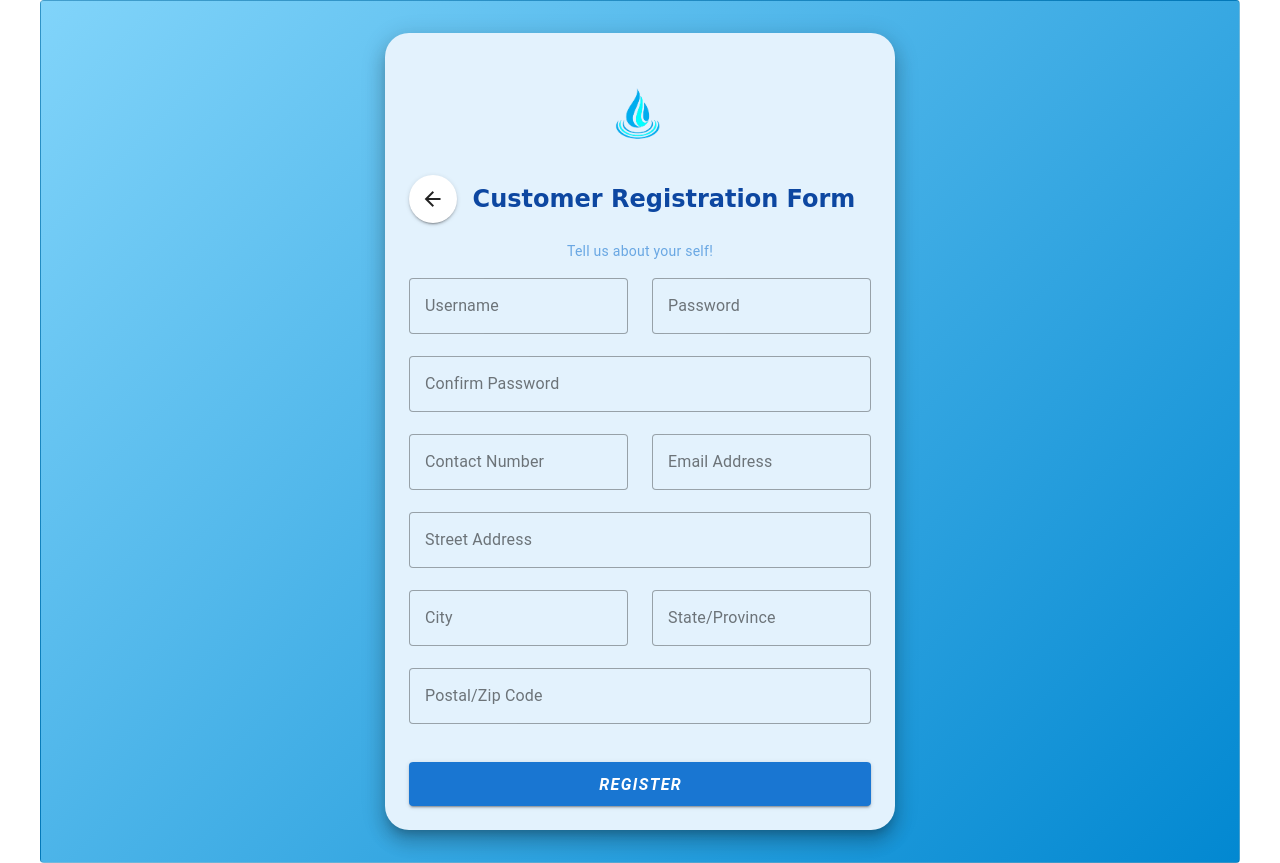
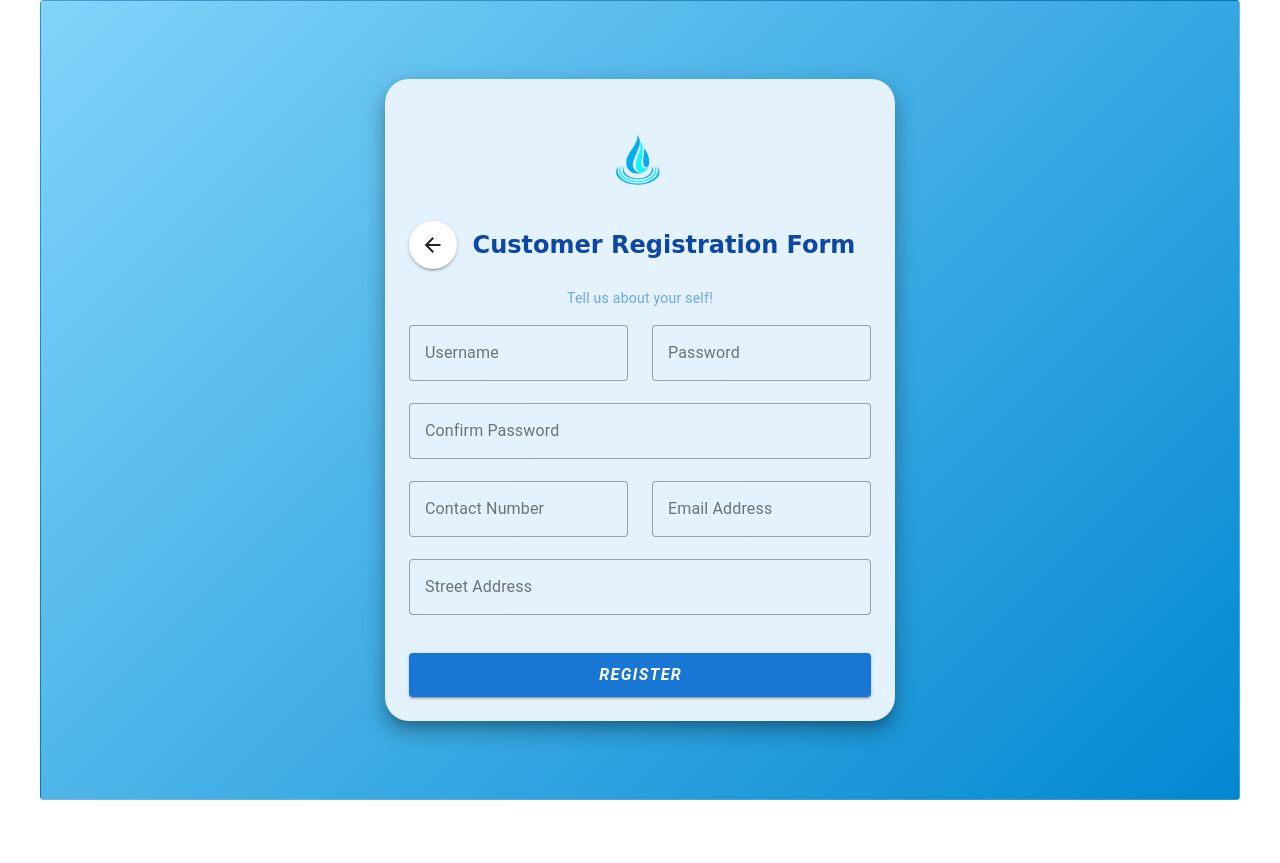
Before and after one commit to jason-himongala/Hydroswift_System, a Vue app: page /Customer in a window 1280 px wide. After the commit the page ends 800 px from the top, so only its background shows below. Built offline with nearby package versions, Linux system fonts and the light colour scheme.

Commit message:
fix: deleted content

```diff
--- a/src/views/auth/RegistercustomerView.vue
+++ b/src/views/auth/RegistercustomerView.vue
@@ -3,15 +3,12 @@ import { ref } from 'vue';
 import { useRouter } from 'vue-router';
 
 const form = ref({
-  firstName: '',
-  lastName: '',
+
   stationName: '',
   contactNumber: '',
   email: '',
   streetAddress: '',
-  city: '',
-  state: '',
-  postalCode: ''
+
 });
 
 const router = useRouter();
@@ -109,32 +106,6 @@ function goBack() {
               required
             ></v-text-field>
 
-            <v-row>
-              <v-col cols="12" sm="6">
-                <v-text-field
-                  v-model="form.city"
-                  label="City"
-                  variant="outlined"
-                  required
-                ></v-text-field>
-              </v-col>
-              <v-col cols="12" sm="6">
-                <v-text-field
-                  v-model="form.state"
-                  label="State/Province"
-                  variant="outlined"
-                  required
-                ></v-text-field>
-              </v-col>
-            </v-row>
-
-            <v-text-field
-              v-model="form.postalCode"
-              label="Postal/Zip Code"
-              variant="outlined"
-              required
-            ></v-text-field>
-
             <!-- Submit Button -->
             <v-btn
               block
```
